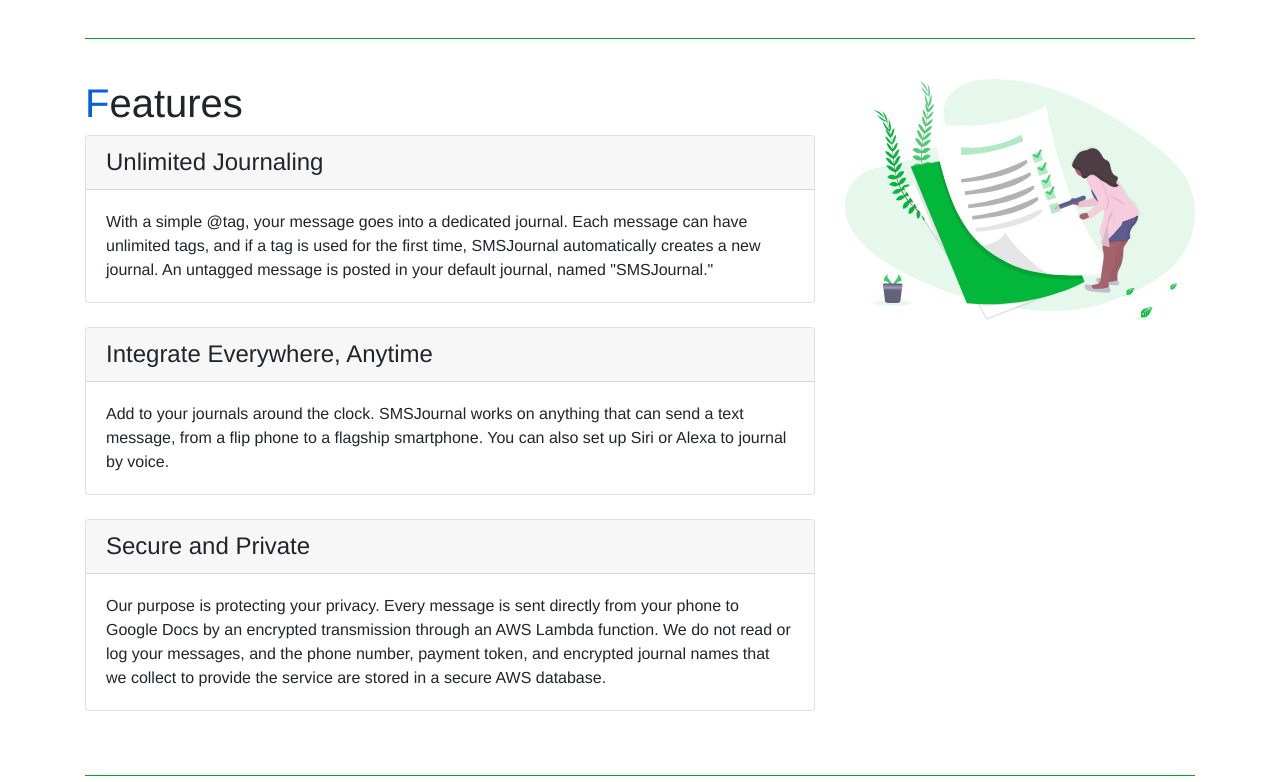
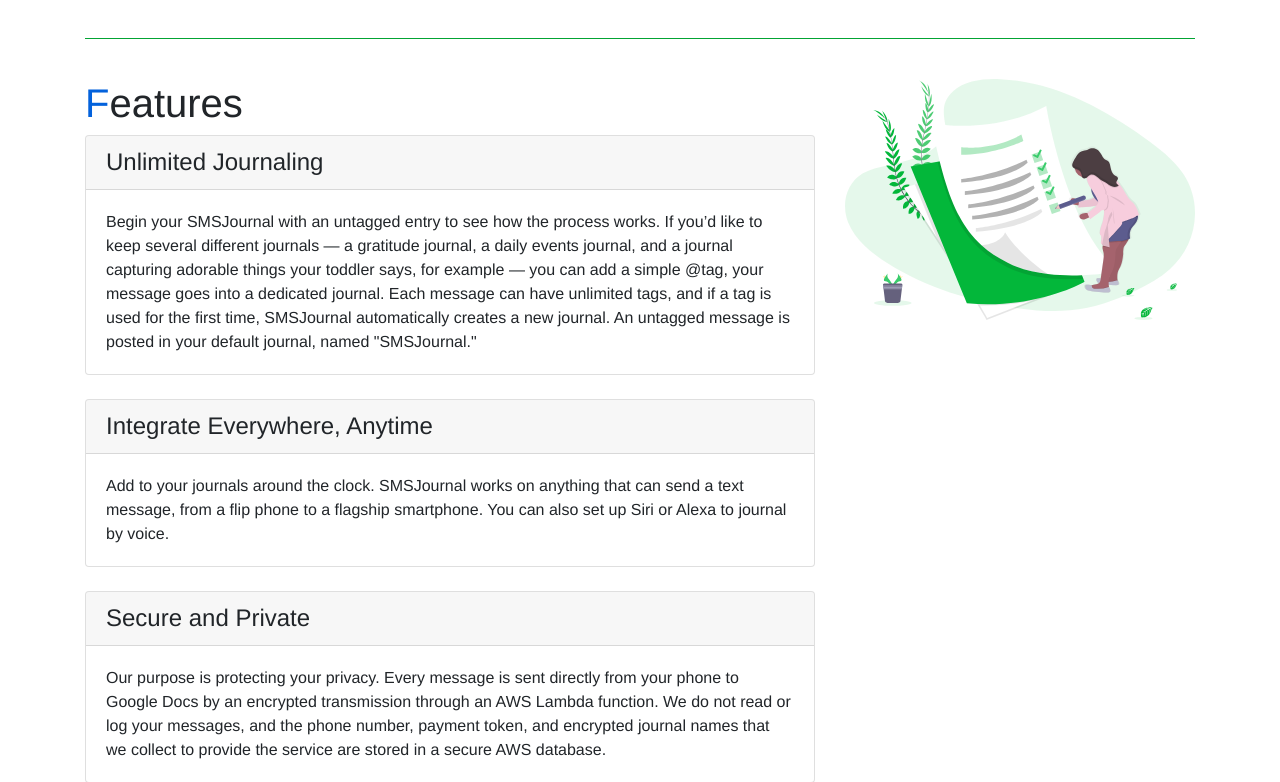
Before and after one commit to philipkiely/SMSJournal, a Django app: page / in a window 1280 px wide. Shown: the part 2071-2853 px from the top of the page. Run offline with Django 3.2, Linux system fonts and the light colour scheme; data that the repository does not hold is empty; parts of the project's set-up code (start-up, migrations or seed data) failed here and were passed over; some libraries are stand-ins or nearby versions.

Commit message:
new tagging copy

```diff
--- a/SMSJournal/core/templates/index.html
+++ b/SMSJournal/core/templates/index.html
@@ -144,7 +144,7 @@
                   <div class="card h-100">
                     <h4 class="card-header">Unlimited Journaling</h4>
                     <div class="card-body">
-                      <p class="card-text">With a simple @tag, your message goes into a dedicated journal. Each message can have unlimited tags, and if a tag is used for the first time, SMSJournal automatically creates a new journal. An untagged message is posted in your default journal, named "SMSJournal."</p>
+                      <p class="card-text">Begin your SMSJournal with an untagged entry to see how the process works. If you’d like to keep several different journals &mdash; a gratitude journal, a daily events journal, and a journal capturing adorable things your toddler says, for example &mdash; you can add a simple @tag, your message goes into a dedicated journal. Each message can have unlimited tags, and if a tag is used for the first time, SMSJournal automatically creates a new journal. An untagged message is posted in your default journal, named "SMSJournal."</p>
                     </div>
                   </div>
                 </div>
```
